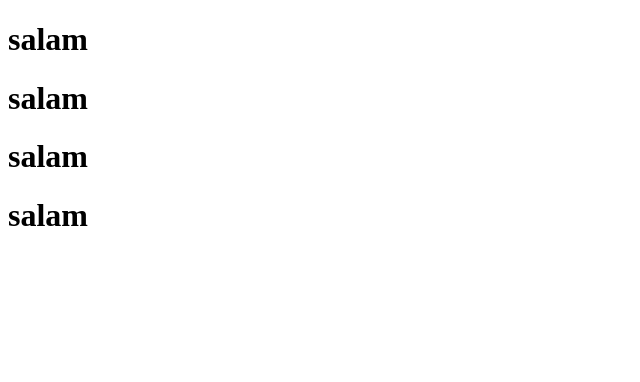
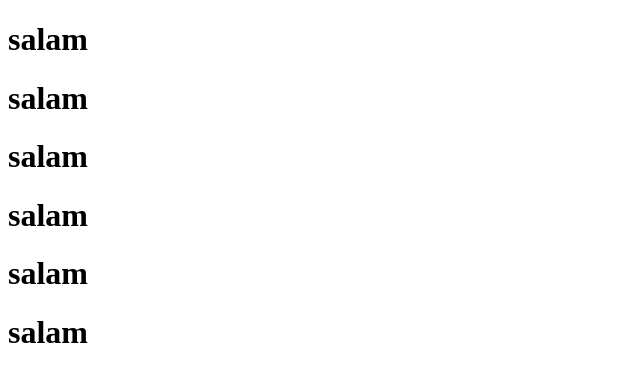
Before and after one commit to mohsenmohamaadi/shop, a plain HTML site: page index.html in a window 1280 px wide. Shown: the whole page, without its empty margins (0-640 px from the left). Drawn offline with Linux system fonts and the light colour scheme.

Commit message:
add texts

```diff
--- a/app.js
+++ b/app.js
@@ -1,2 +1,5 @@
 "use strict"
 alert("salam")
+alert("salam")
+alert("salam")
+alert("salam")
--- a/index.html
+++ b/index.html
@@ -12,6 +12,8 @@
         <h1>salam</h1>
         <h1>salam</h1>
         <h1>salam</h1>
+        <h1>salam</h1>
+        <h1>salam</h1>
     </div>
     <script src="app.js"></script>
 </body>
```
